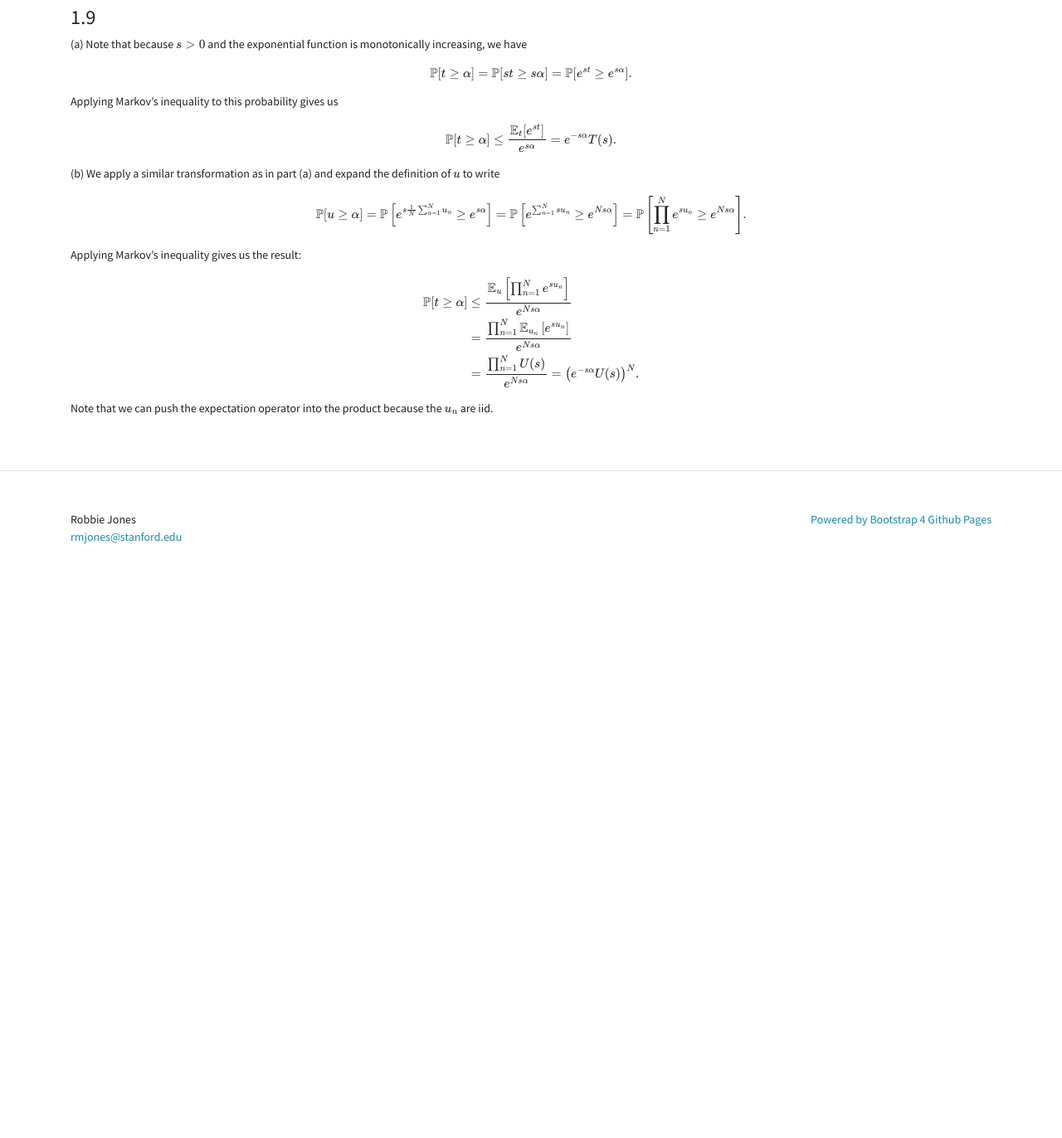
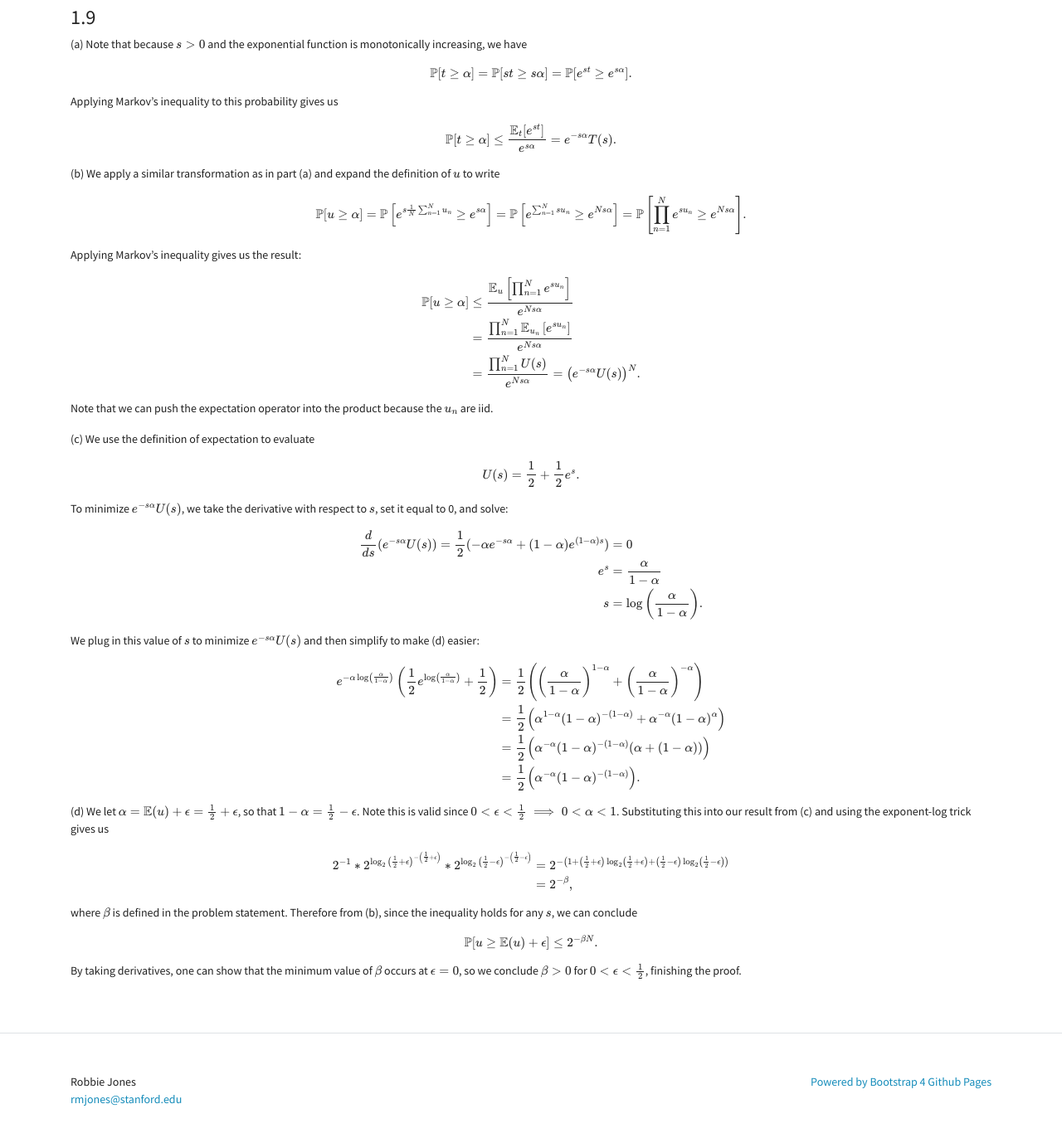
Before and after one commit to robbiejones96/robbiejones96.github.io, a Jekyll site: the page built from books/learning-from-data/chapter1.md, in a window 1280 px wide and 1400 px high, scrolled down 2888 px. Shown: the top 1372 px of the window at 83% size. Built offline with Jekyll 4.4.1, drawn with Linux system fonts in a browser that asks for light colours; formulas are drawn with MathJax 3; before the commit the page ends 3610 px from its top, so only the background shows below that; some of the changed text lies outside the part shown.

Commit message:
Multiple Changes

```diff
--- a/books/learning-from-data/chapter1.md
+++ b/books/learning-from-data/chapter1.md
@@ -140,11 +140,14 @@ $$
 	\end{align}
 $$
 
-We can use the Cauchy-Schwarz inequality to show \\(\frac{\mathbf{w}^T(t)\mathbf{w}^* }{\|\|\mathbf{w}(t)\|\|} \leq \|\|\mathbf{w}^* \|\|\\), so we conclude that
+We can use the [Cauchy-Schwarz inequality][cauchyschwarz-url] to show \\(\frac{\mathbf{w}^T(t)\mathbf{w}^* }{\|\|\mathbf{w}(t)\|\|} \leq \|\|\mathbf{w}^* \|\|\\), so we conclude that
 
 $$
 	t \leq \frac{R^2 ||\mathbf{w}^* ||^2}{\rho^2}.
 $$
+
+[cauchyschwarz-url]: https://en.wikipedia.org/wiki/Cauchy%E2%80%93Schwarz_inequality
+{:target="_blank"}
 
 ### 1.8
 
@@ -225,10 +228,56 @@ Applying Markov's inequality gives us the result:
 
 $$
 	\begin{align}
-	\mathbb{P}[t \geq \alpha] &\leq \frac{\mathbb{E}_u \left[\prod_{n = 1}^N e^{su_n}\right]}{e^{Ns\alpha}} \\
+	\mathbb{P}[u \geq \alpha] &\leq \frac{\mathbb{E}_u \left[\prod_{n = 1}^N e^{su_n}\right]}{e^{Ns\alpha}} \\
 	&= \frac{\prod_{n = 1}^N \mathbb{E}_{u_n} \left[e^{su_n}\right]}{e^{Ns\alpha}} \\
 	&= \frac{\prod_{n = 1}^N U(s)}{e^{Ns\alpha}} = \left(e^{-s\alpha}U(s)\right)^N.
 	\end{align}
 $$
 
 Note that we can push the expectation operator into the product because the \\(u_n\\) are iid.
+
+(c) We use the definition of expectation to evaluate
+
+$$
+	U(s) = \frac{1}{2} + \frac{1}{2}e^s.
+$$
+
+To minimize \\(e^{-s\alpha}U(s)\\), we take the derivative with respect to \\(s\\), set it equal to 0, and solve:
+
+$$
+	\begin{align}
+		\frac{d}{ds}(e^{-s\alpha}U(s)) = \frac{1}{2}(-\alpha e^{-s\alpha} + (1 - \alpha)e^{(1 - \alpha)s}) &= 0 \\
+		e^s &= \frac{\alpha}{1 - \alpha} \\
+		s &= \log\left(\frac{\alpha}{1 - \alpha}\right).
+	\end{align}
+$$
+
+We plug in this value of \\(s\\) to minimize \\(e^{-s\alpha}U(s)\\) and then simplify to make (d) easier:
+
+$$
+	\begin{align}
+		e^{-\alpha\log\left(\frac{\alpha}{1 - \alpha}\right)}\left(\frac{1}{2}e^{\log\left(\frac{\alpha}{1 - \alpha}\right)} + \frac{1}{2}\right) &= \frac{1}{2}\left(\left(\frac{\alpha}{1 - \alpha}\right)^{1 - \alpha} + \left(\frac{\alpha}{1 -\alpha}\right)^{-\alpha}\right) \\
+		&= \frac{1}{2}\left(\alpha^{1 - \alpha}(1 - \alpha)^{-(1 - \alpha)} + \alpha^{-\alpha}(1 - \alpha)^\alpha\right) \\
+		&= \frac{1}{2}\left(\alpha^{-\alpha}(1 - \alpha)^{-(1 - \alpha)}(\alpha + (1 - \alpha))\right) \\
+		&= \frac{1}{2}\left(\alpha^{-\alpha}(1 - \alpha)^{-(1 - \alpha)}\right).
+	\end{align}
+$$
+
+(d) We let \\(\alpha = \mathbb{E}(u) + \epsilon = \frac{1}{2} + \epsilon\\), so that \\(1 - \alpha = \frac{1}{2} - \epsilon\\). Note this is valid since \\(0 < \epsilon < \frac{1}{2} \implies 0 < \alpha < 1 \\). Substituting this into our result from (c) and using the exponent-log trick gives us
+
+$$
+	\begin{align}
+	2^{-1} * 2^{\log_2\left(\frac{1}{2} + \epsilon\right)^{-\left(\frac{1}{2} + \epsilon\right)}} * 2^{\log_2\left(\frac{1}{2} - \epsilon\right)^{-\left(\frac{1}{2} - \epsilon\right)}} &= 2^{-\left(1 + \left(\frac{1}{2} + \epsilon\right)\log_2\left(\frac{1}{2} + \epsilon\right) + \left(\frac{1}{2} - \epsilon\right)\log_2\left(\frac{1}{2} - \epsilon\right)\right)} \\
+	&= 2^{-\beta},
+	\end{align}
+$$
+
+where \\(\beta\\) is defined in the problem statement. Therefore from (b), since the inequality holds for
+any \\(s\\), we can conclude
+
+$$
+	\mathbb{P}[u \geq \mathbb{E}(u) + \epsilon] \leq 2^{-\beta N}.
+$$
+
+By taking derivatives, one can show that the minimum value of \\(\beta\\) occurs at \\(\epsilon = 0\\), so we
+conclude \\(\beta > 0\\) for \\(0 < \epsilon < \frac{1}{2}\\), finishing the proof.
```
Also changed, not shown: courses.md (+15 -6 lines), work-experience.md (+18 -2 lines), 1 other file.
